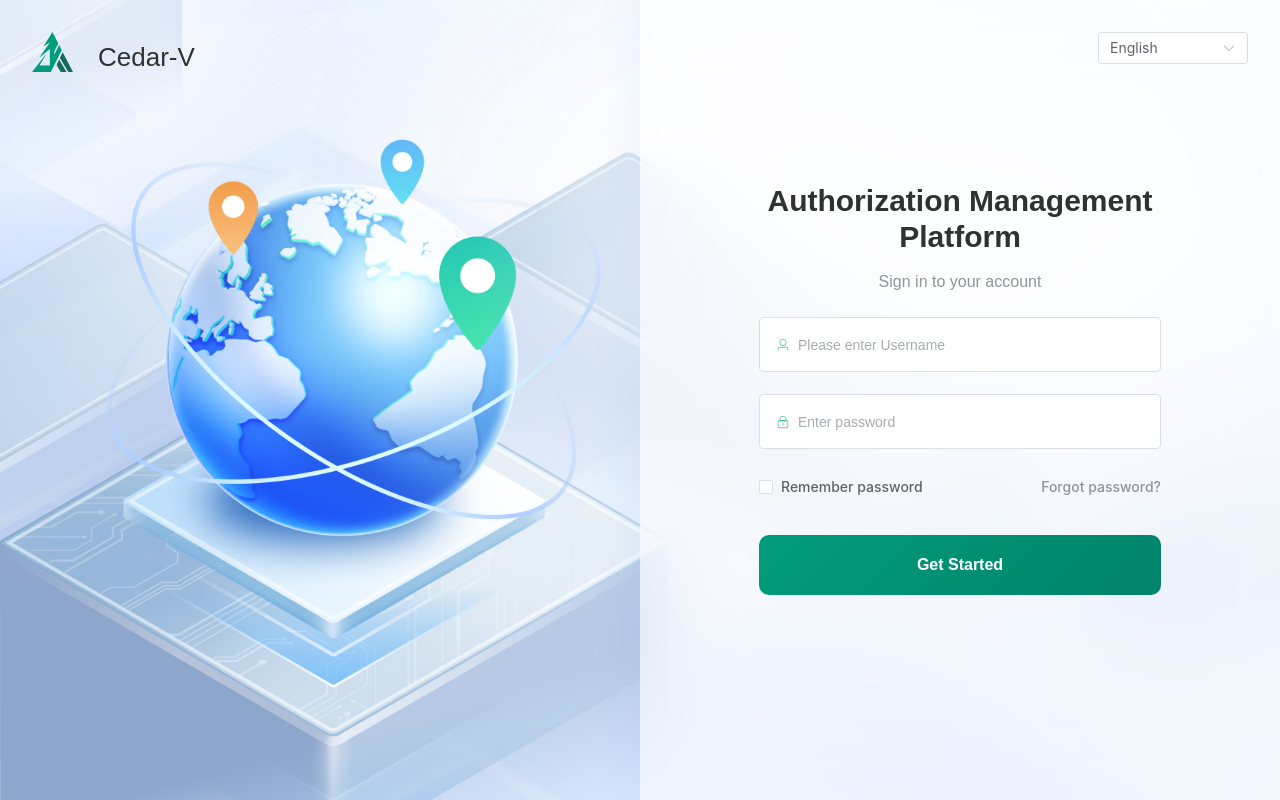
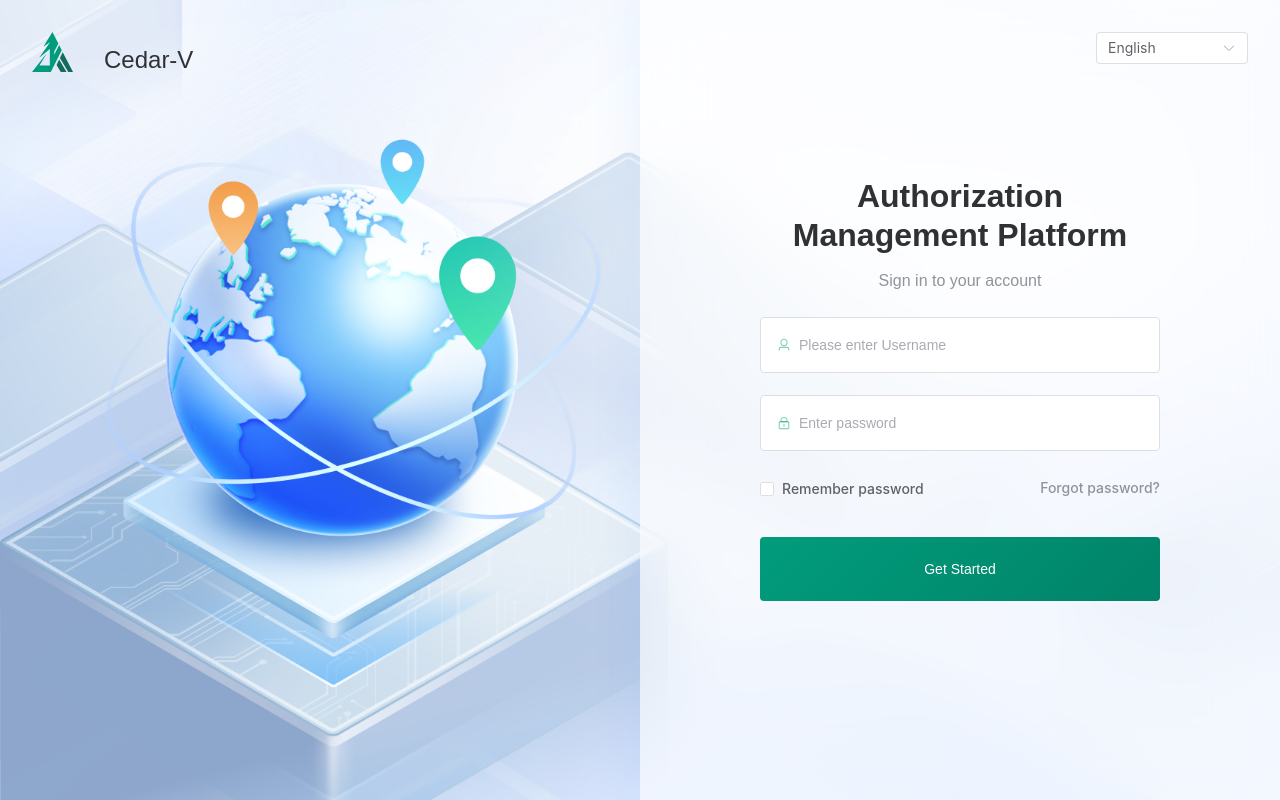
Before and after one commit to cedar-v/license-manager, a Vue app in the folder frontend/: page /login in a window 1280 px wide. Built offline with nearby package versions, Linux system fonts and the light colour scheme.

Commit message:
feat:修复侧边栏和客户管理页面表格显示bug

```diff
--- a/frontend/src/assets/styles/global.scss
+++ b/frontend/src/assets/styles/global.scss
@@ -10,15 +10,16 @@
 
 html {
   font-size: 16px;
+
   @include smooth-scroll;
 
   // 高DPI屏幕适配
   @media (min-width: 2560px) {
-    font-size: 18px;
+    font-size: 16px;  // 改为16px符合8px栅格
   }
 
   @media (min-width: 3840px) {
-    font-size: 20px;
+    font-size: 20px;  // 符合8px栅格
   }
 }
 
@@ -147,6 +148,7 @@ body {
 .card { @include card-base; }
 .card-hover {
   cursor: pointer;
+  transition: all 0.3s ease;
 
   @include card-base;
   @include hover-effect;
@@ -155,18 +157,18 @@ body {
 // 滚动条样式
 .scrollbar {
   &::-webkit-scrollbar {
-    width: 6px;
-    height: 6px;
+    width: 8px;  // 改为8px符合8px栅格
+    height: 8px;  // 改为8px符合8px栅格
   }
 
   &::-webkit-scrollbar-track {
     background: #F5F7FA;
-    border-radius: 3px;
+    border-radius: 4px;  // 改为4px符合8px栅格
   }
 
   &::-webkit-scrollbar-thumb {
     background: #c1c1c1;
-    border-radius: 3px;
+    border-radius: 4px;  // 改为4px符合8px栅格
 
     &:hover {
       background: #a8a8a8;
--- a/frontend/src/assets/styles/mixins.scss
+++ b/frontend/src/assets/styles/mixins.scss
@@ -142,14 +142,14 @@
 
 // 响应式网格容器
 @mixin responsive-container($max-width: $breakpoint-desktop) {
-  @include mobile {
-    padding: 0 $spacing-base;
-  }
-
   width: 100%;
   max-width: $max-width;
   margin: 0 auto;
   padding: 0 $spacing-medium;
+
+  @include mobile {
+    padding: 0 $spacing-base;
+  }
 }
 
 // ====================
@@ -209,8 +209,6 @@
 
 // 悬浮效果
 @mixin hover-effect {
-  transition: all 0.3s ease;
-
   @include non-touch-device {
     &:hover {
       transform: translateY(-2px);
@@ -231,8 +229,8 @@
   &::after {
     content: "";
     display: inline-block;
-    width: 12px;
-    height: 12px;
+    width: 12px;  // 符合8px栅格
+    height: 12px;  // 符合8px栅格
     border: 2px solid currentColor;
     border-right-color: transparent;
     border-radius: 50%;
@@ -279,9 +277,7 @@
   @include mobile {
     padding: $spacing-base;
     font-size: $font-size-small;
-
-    // 移动端输入框优化
-    min-height: 44px; // 保证触摸目标大小
+    min-height: 48px; // 改为48px符合8px栅格
   }
 }
 
@@ -291,18 +287,6 @@
 
 // 基础按钮样式
 @mixin button-base {
-  // 移动端优化
-  @include mobile {
-    min-height: 44px;
-    min-width: 44px;
-    padding: $spacing-base $spacing-large;
-  }
-
-  &:disabled {
-    opacity: 0.6;
-    cursor: not-allowed;
-  }
-
   display: inline-flex;
   align-items: center;
   justify-content: center;
@@ -314,12 +298,26 @@
   cursor: pointer;
   transition: all 0.3s ease;
   text-decoration: none;
+
+  &:disabled {
+    opacity: 0.6;
+    cursor: not-allowed;
+  }
+
+  // 移动端优化
+  @include mobile {
+    min-height: 48px;  // 改为48px符合8px栅格
+    min-width: 48px;  // 改为48px符合8px栅格
+    padding: $spacing-base $spacing-large;
+  }
 }
 
 // 主要按钮样式
 @mixin button-primary {
   background-color: $primary-color;
   color: white;
+
+  @include button-base;
 
   @include non-touch-device {
     &:hover:not(:disabled) {
@@ -330,8 +328,6 @@
   &:active:not(:disabled) {
     background-color: color.adjust($primary-color, $lightness: -5%);
   }
-
-  @include button-base;
 }
 
 // ====================
@@ -354,11 +350,10 @@
 
 // 可点击卡片
 @mixin card-clickable {
-  @include card-base;
-
   cursor: pointer;
   transition: all 0.3s ease;
 
+  @include card-base;
   @include hover-effect;
 }
 
@@ -372,7 +367,7 @@
   -webkit-overflow-scrolling: touch;
 
   table {
-    min-width: 600px;
+    min-width: 600px;  // 符合8px栅格 (75*8)
 
     @include mobile {
       font-size: $font-size-small;
@@ -418,7 +413,7 @@
                 content: attr(data-label) ": ";
                 font-weight: bold;
                 display: inline-block;
-                width: 100px;
+                width: 96px;  // 改为96px符合8px栅格
               }
             }
           }
--- a/frontend/src/assets/styles/variables.scss
+++ b/frontend/src/assets/styles/variables.scss
@@ -21,12 +21,12 @@ $border-color-extra-light: #F2F6FC;
 $background-color-base: #F5F7FA;
 $background-color-white: #FFFFFF;
 
-// 字体大小
+// 字体大小 - 符合8px栅格系统
 $font-size-extra-large: 20px;
-$font-size-large: 18px;
+$font-size-large: 16px;        // 改为16px
 $font-size-medium: 16px;
-$font-size-base: 14px;
-$font-size-small: 13px;
+$font-size-base: 14px;         // 保持14px（UI常用）
+$font-size-small: 12px;        // 改为12px
 $font-size-extra-small: 12px;
 
 // 字体粗细
@@ -37,27 +37,27 @@ $font-weight-secondary: 400;
 $line-height-primary: 24px;
 $line-height-secondary: 16px;
 
-// 间距变量
+// 间距变量 - 符合8px栅格系统
 $spacing-extra-large: 32px;
 $spacing-large: 24px;
 $spacing-medium: 16px;
-$spacing-base: 12px;
+$spacing-base: 16px;           // 改为16px
 $spacing-small: 8px;
 $spacing-extra-small: 4px;
 
-// 圆角
+// 圆角 - 符合8px栅格系统
 $border-radius-base: 4px;
-$border-radius-small: 2px;
-$border-radius-round: 20px;
+$border-radius-small: 4px;     // 改为4px
+$border-radius-round: 24px;    // 改为24px
 $border-radius-circle: 100%;
 
 // 阴影
 $box-shadow-base: 0 2px 4px rgba(0, 0, 0, 0.12), 0 0 6px rgba(0, 0, 0, 0.04);
 $box-shadow-light: 0 2px 12px 0 rgba(0, 0, 0, 0.1);
 
-// 响应式断点
+// 响应式断点 - 符合8px栅格系统
 $breakpoint-mobile: 768px;
-$breakpoint-tablet: 992px;
+$breakpoint-tablet: 1024px;    // 改为1024px
 $breakpoint-desktop: 1200px;
 $breakpoint-wide: 1920px;
 
--- a/frontend/src/components/common/layout/Layout.vue
+++ b/frontend/src/components/common/layout/Layout.vue
@@ -174,8 +174,7 @@ const handleMobileOverlay = () => {
 // 页面内容
 .layout-content {
   flex: 1;
-  padding: $spacing-large;
-  padding-top: calc($spacing-large + 80px); // 为固定导航栏预留空间
+  padding-top: 80px; // 为固定导航栏预留空间
   overflow: auto;
   position: relative;
   min-height: 0; // 防止 flex 溢出
--- a/frontend/src/components/common/layout/Sidebar.vue
+++ b/frontend/src/components/common/layout/Sidebar.vue
@@ -13,7 +13,7 @@
   }">
     <!-- Logo区域 -->
     <div class="sidebar__header">
-      <div class="sidebar__logo" v-show="!isCollapsed">
+      <div class="sidebar__logo">
         <div class="logo-container">
           <div class="logo-icon">
             <svg width="41" height="40" viewBox="0 0 41 40" fill="none" xmlns="http://www.w3.org/2000/svg">
@@ -21,15 +21,9 @@
               <path d="M34.5498 39.9996H28.75L24.5938 32.8864L27.125 27.6246L34.5498 39.9996ZM41 39.9996H36.2705L27.9346 25.941L30.7188 20.1559L41 39.9996Z" fill="#146B59"/>
             </svg>
           </div>
-          <span class="logo-text">Cedar-V</span>
+          <span class="logo-text" v-show="!isCollapsed">Cedar-V</span>
         </div>
       </div>
-      <button v-if="collapsible" class="sidebar__toggle" :class="{ 'sidebar__toggle--collapsed': isCollapsed }"
-        @click="toggleSidebar" :aria-label="isCollapsed ? t('sidebar.expand') : t('sidebar.collapse')">
-        <el-icon class="toggle-icon">
-          <component :is="isCollapsed ? 'ArrowRight' : 'ArrowLeft'" />
-        </el-icon>
-      </button>
     </div>
 
     <!-- 导航菜单 -->
@@ -56,13 +50,6 @@
         </slot>
       </div>
     </nav>
-
-    <!-- 底部区域 -->
-    <div class="sidebar__footer">
-      <slot name="footer">
-        <!-- 用户信息等 -->
-      </slot>
-    </div>
   </aside>
 </template>
 
@@ -167,13 +154,13 @@ const handleNavClick = (item: NavItem, event: Event) => {
 .sidebar__header {
   height: 80px;
   @include flex-between;
-  padding: 0 $spacing-medium;
   border-bottom: 1px solid $border-color-lighter;
 }
 
 .sidebar__logo {
   @include flex-center-vertical;
   flex: 1;
+  justify-content: center;
 }
 
 .logo-container {
@@ -305,7 +292,6 @@ const handleNavClick = (item: NavItem, event: Event) => {
     background: rgba($primary-color, 0.12);
     color: $primary-color;
     font-weight: $font-weight-primary;
-    box-shadow: $box-shadow-light;
 
     .nav-text {
       color: $primary-color;
--- a/frontend/src/views/Dashboard.vue
+++ b/frontend/src/views/Dashboard.vue
@@ -2,7 +2,7 @@
  * @Author: 13895237362 2205451508@qq.com
  * @Date: 2025-08-01 09:32:42
  * @LastEditors: 13895237362 2205451508@qq.com
- * @LastEditTime: 2025-08-14 09:12:33
+ * @LastEditTime: 2025-09-12 10:36:03
  * @FilePath: /frontend/src/views/Dashboard.vue
  * @Description: 这是默认设置,请设置`customMade`, 打开koroFileHeader查看配置 进行设置: https://github.com/OBKoro1/koro1FileHeader/wiki/%E9%85%8D%E7%BD%AE
 -->
@@ -26,8 +26,8 @@
             </div>
           </div>
           <div class="stat-content">
+            <div class="stat-label">{{ stat.label }}</div>
             <div class="stat-value">{{ stat.value }}</div>
-            <div class="stat-label">{{ stat.label }}</div>
           </div>
           <div class="stat-trend">
             <svg class="trend-icon" width="16" height="16" viewBox="0 0 16 16">
@@ -276,16 +276,17 @@ const recentData = [
 
 .stat-content {
   flex: 1;
+  min-width: 64px;
+
+  .stat-label {
+    font-size: 0.83vw; /* 16px/1920 = 1.46vw */
+    font-weight: 500;
+    color: #FFFFFF;
+    line-height: 1;
+  }
 
   .stat-value {
-    font-size: 1.46vw; /* 28px/1920 = 1.46vw */
-    font-weight: 600;
-    color: #FFFFFF;
-    line-height: 1.2;
-  }
-
-  .stat-label {
-    font-size: 0.73vw; /* 14px/1920 = 0.73vw */
+    font-size: 1.25vw; /* 24px/1920 = 0.73vw */
     color: rgba(255, 255, 255, 0.9);
     margin-top: 0.21vw; /* 4px/1920 = 0.21vw */
   }
--- a/frontend/src/views/Login.vue
+++ b/frontend/src/views/Login.vue
@@ -251,21 +251,21 @@ async function handleLogin() {
 
 .logo-icon {
   position: relative;
-  width: 54px;
-  height: 52px;
+  width: 56px;  // 改为56px符合8px栅格
+  height: 56px;  // 改为56px符合8px栅格
   flex-shrink: 0;
 }
 
 .logo-text {
   font-family: 'Swis721 BlkCn BT', Arial, sans-serif;
   font-weight: 400;
-  font-size: 26px;
+  font-size: 24px;  // 改为24px符合8px栅格
   line-height: 1.2;
   color: $text-color-primary;
   @include text-ellipsis;
 
   @include mobile {
-    font-size: 22px;
+    font-size: 24px;  // 改为24px符合8px栅格
   }
 }
 
@@ -311,7 +311,7 @@ async function handleLogin() {
 
 .login-container {
   width: 100%;
-  max-width: 450px;
+  max-width: 448px;  // 改为448px (56*8)
   margin: 0 auto;
 
   @include mobile {
@@ -331,13 +331,13 @@ async function handleLogin() {
   margin: 0 0 $spacing-medium 0;
   font-family: 'Source Han Sans CN', sans-serif;
   font-weight: 700;
-  font-size: 30px;
+  font-size: 32px;  // 改为32px符合8px栅格
   line-height: 1.2;
   color: $text-color-primary;
   text-align: center;
 
   @include mobile {
-    font-size: 20px;
+    font-size: 24px;  // 改为24px符合8px栅格
     margin-bottom: $spacing-small;
   }
 }
@@ -363,8 +363,8 @@ async function handleLogin() {
 }
 
 .login-input :deep(.el-input__wrapper) {
-  height: 55px;
-  border-radius: 10px;
+  height: 56px;  // 改为56px符合8px栅格
+  border-radius: 8px;  // 改为8px符合8px栅格
   background-color: $background-color-white;
   box-shadow: none;
   transition: all 0.3s ease;
@@ -405,18 +405,19 @@ async function handleLogin() {
 }
 
 .login-button {
-  @include button-primary;
   width: 100%;
-  height: 60px;
+  height: 64px;  // 改为64px符合8px栅格
   font-size: $font-size-medium;
   font-weight: 600;
-  border-radius: 10px;
+  border-radius: 8px;  // 改为8px符合8px栅格
   background: linear-gradient(135deg, $primary-color 0%, color.adjust($primary-color, $lightness: -5%) 100%);
   border: none;
   margin-top: $spacing-medium;
 
+  @include button-primary;
+
   @include mobile {
-    height: 50px;
+    height: 48px;  // 改为48px符合8px栅格
     min-height: 44px; // 触摸目标大小
     font-size: $font-size-base;
   }
@@ -482,10 +483,10 @@ async function handleLogin() {
 }
 
 .language-switcher :deep(.el-select) {
-  width: 150px;
+  width: 152px;  // 改为152px (19*8)
 
   @include mobile {
-    width: 100px;
+    width: 96px;  // 改为96px (12*8)
   }
 }
 
@@ -514,13 +515,13 @@ async function handleLogin() {
   .login-section {
     padding: $spacing-medium;
     align-items: flex-start;
-    padding-top: 80px;
+    padding-top: 80px;  // 符合8px栅格
   }
 }
 
 @media (max-height: 600px) {
   .login-section {
-    padding-top: 48px;
+    padding-top: 48px;  // 符合8px栅格
   }
 
   .title {
```
Also changed, not shown: frontend/src/views/Customers/index.vue (+48 -40 lines), 1 other file (tests, documents, lock files or other folders).
